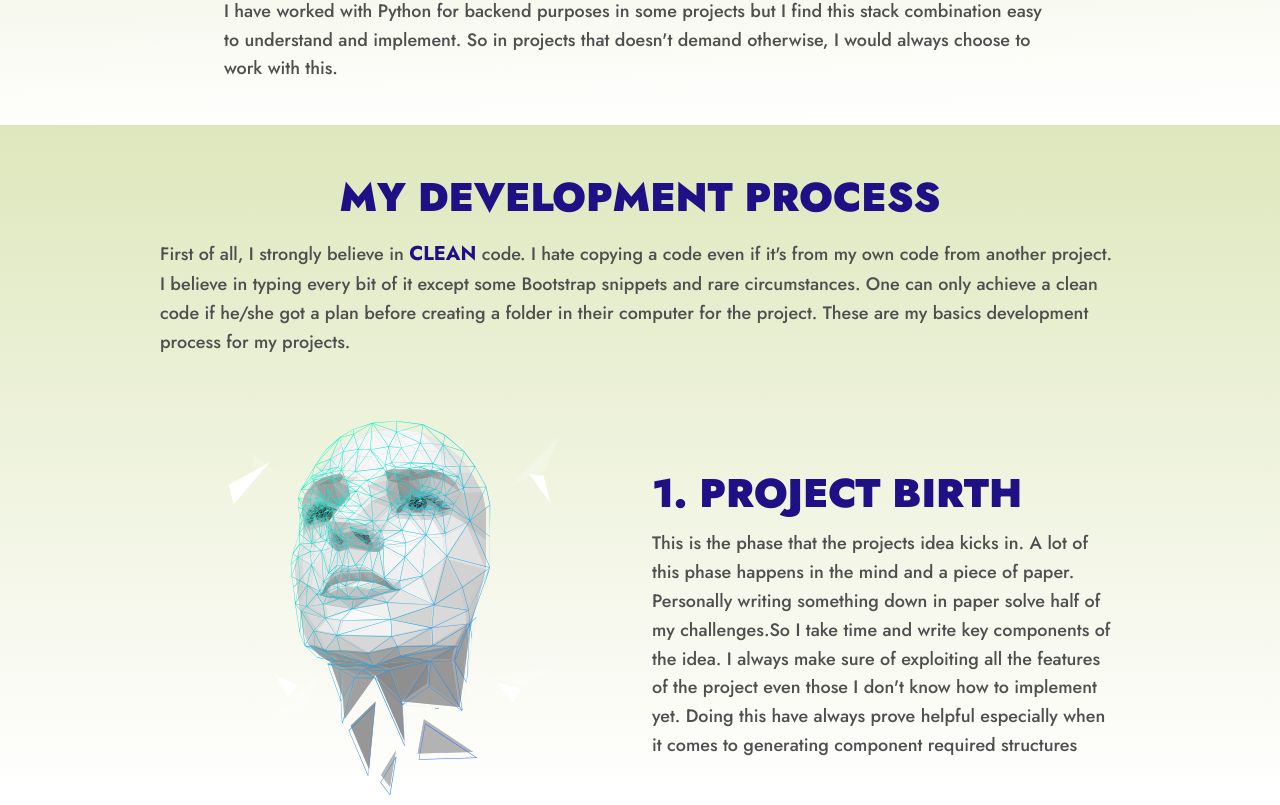
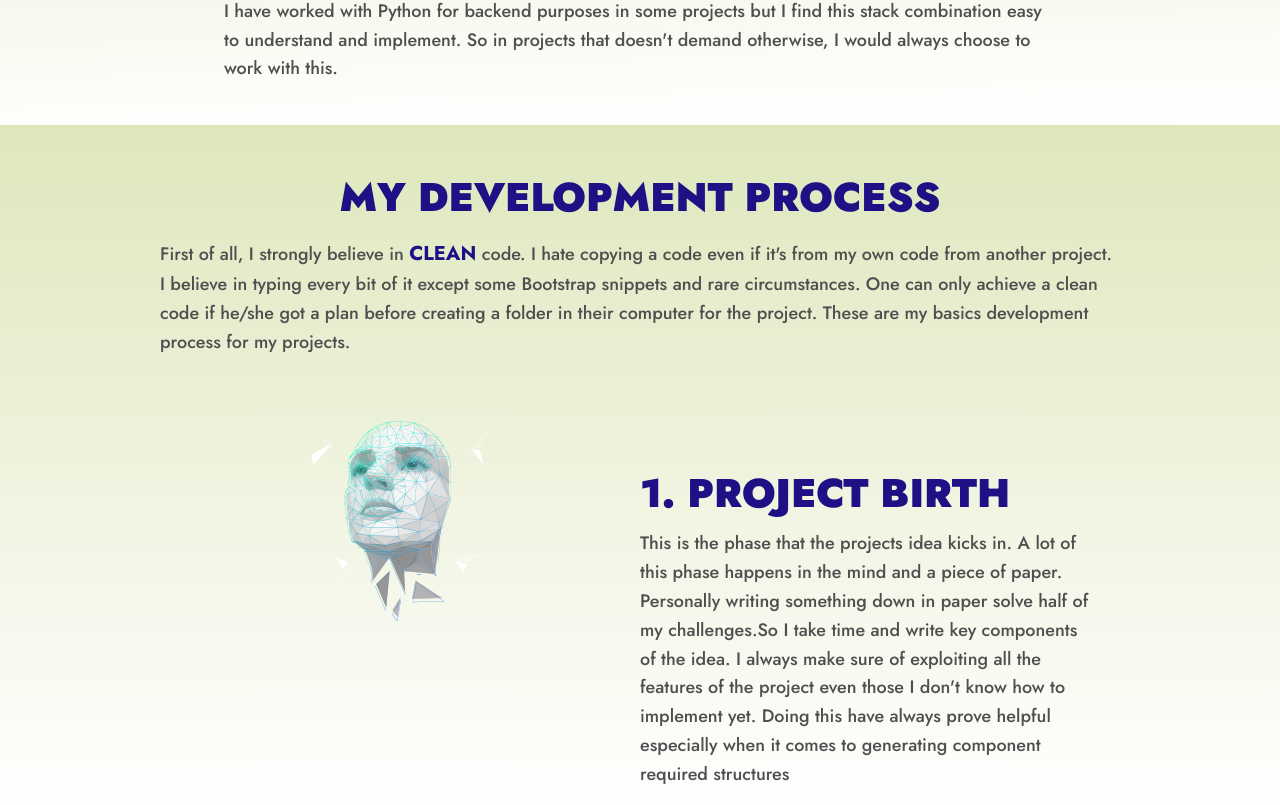
Before and after one commit to Vitalis-Kirui/My-Portfolio, an Angular app in the folder Portfolio-UI/: page / in a window 1280 px wide. Shown: the part 2441-3246 px from the top of the page. Built offline with nearby package versions, Linux system fonts and the light colour scheme.

Commit message:
creating the project birth and it's styles

```diff
--- a/Portfolio-UI/src/app/app.component.css
+++ b/Portfolio-UI/src/app/app.component.css
@@ -220,6 +220,17 @@ h2{
     font-weight: 500;
 }
 
+.projectBirth{
+    width: 100%;
+}
+
+.projectBirth img{
+    width: 80%;
+    margin: auto;
+    height: auto;
+    padding-left: 25%;
+}
+
 /* *{
     border: 1px solid red;
 } */
```
